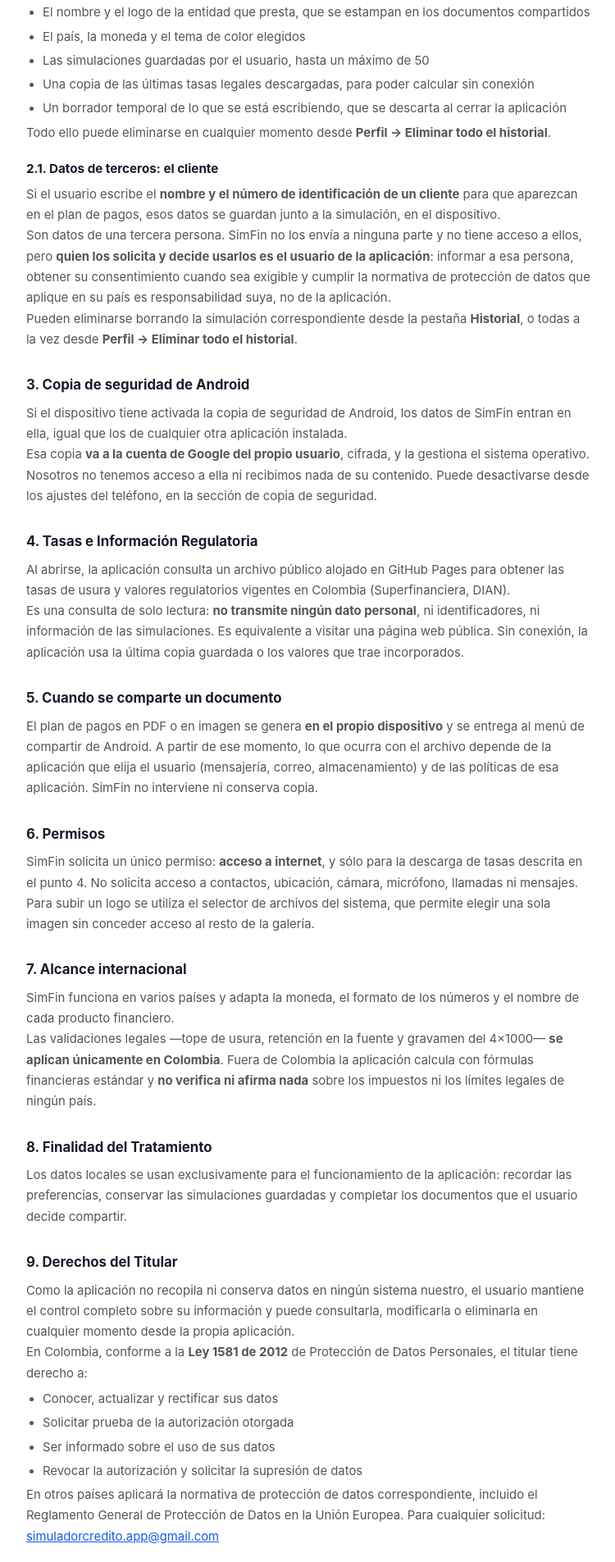
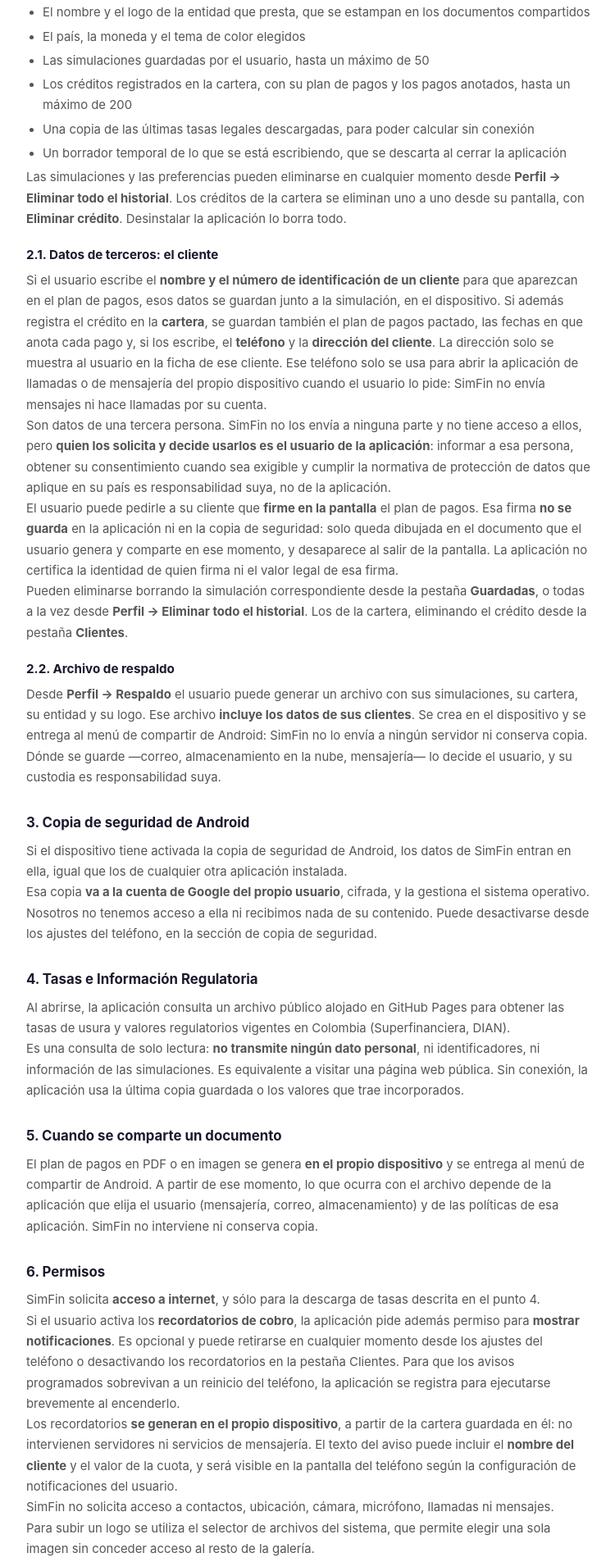
Before and after one commit to fabianreyes-star/simulador-credito-privacidad, a plain HTML site: page index.html in a window 1280 px wide. Shown: the part 528-2433 px from the top of the page at 82% size, without its empty margins (264-1014 px from the left). Drawn offline with Linux system fonts and the light colour scheme.

Commit message:
Política de privacidad para SimFin 1.6.0
Añade lo que la app guarda desde esta versión: créditos de clientes con
sus pagos, teléfono y dirección del cliente, archivo de respaldo,
recordatorios de cobro con su permiso de notificaciones y la firma en
pantalla, que no se guarda. Actualizada al 16 de noviembre de 2026.

```diff
--- a/index.html
+++ b/index.html
@@ -63,7 +63,7 @@
 <body>
 
   <h1>Política de Privacidad</h1>
-  <p class="subtitle">Última actualización: 22 de agosto de 2026</p>
+  <p class="subtitle">Última actualización: 16 de noviembre de 2026</p>
 
   <div class="aviso">
     <strong>Aviso importante:</strong> Esta aplicación es una herramienta informativa de cálculo financiero. Los resultados son orientativos y no constituyen una oferta de crédito, asesoría financiera vinculante ni compromiso de ninguna entidad financiera. Las tasas pueden variar según cada entidad.
@@ -80,15 +80,20 @@
     <li>El nombre y el logo de la entidad que presta, que se estampan en los documentos compartidos</li>
     <li>El país, la moneda y el tema de color elegidos</li>
     <li>Las simulaciones guardadas por el usuario, hasta un máximo de 50</li>
+    <li>Los créditos registrados en la cartera, con su plan de pagos y los pagos anotados, hasta un máximo de 200</li>
     <li>Una copia de las últimas tasas legales descargadas, para poder calcular sin conexión</li>
     <li>Un borrador temporal de lo que se está escribiendo, que se descarta al cerrar la aplicación</li>
   </ul>
-  <p>Todo ello puede eliminarse en cualquier momento desde <strong>Perfil → Eliminar todo el historial</strong>.</p>
+  <p>Las simulaciones y las preferencias pueden eliminarse en cualquier momento desde <strong>Perfil → Eliminar todo el historial</strong>. Los créditos de la cartera se eliminan uno a uno desde su pantalla, con <strong>Eliminar crédito</strong>. Desinstalar la aplicación lo borra todo.</p>
 
   <h3>2.1. Datos de terceros: el cliente</h3>
-  <p>Si el usuario escribe el <strong>nombre y el número de identificación de un cliente</strong> para que aparezcan en el plan de pagos, esos datos se guardan junto a la simulación, en el dispositivo.</p>
+  <p>Si el usuario escribe el <strong>nombre y el número de identificación de un cliente</strong> para que aparezcan en el plan de pagos, esos datos se guardan junto a la simulación, en el dispositivo. Si además registra el crédito en la <strong>cartera</strong>, se guardan también el plan de pagos pactado, las fechas en que anota cada pago y, si los escribe, el <strong>teléfono</strong> y la <strong>dirección del cliente</strong>. La dirección solo se muestra al usuario en la ficha de ese cliente. Ese teléfono solo se usa para abrir la aplicación de llamadas o de mensajería del propio dispositivo cuando el usuario lo pide: SimFin no envía mensajes ni hace llamadas por su cuenta.</p>
   <p>Son datos de una tercera persona. SimFin no los envía a ninguna parte y no tiene acceso a ellos, pero <strong>quien los solicita y decide usarlos es el usuario de la aplicación</strong>: informar a esa persona, obtener su consentimiento cuando sea exigible y cumplir la normativa de protección de datos que aplique en su país es responsabilidad suya, no de la aplicación.</p>
-  <p>Pueden eliminarse borrando la simulación correspondiente desde la pestaña <strong>Historial</strong>, o todas a la vez desde <strong>Perfil → Eliminar todo el historial</strong>.</p>
+  <p>El usuario puede pedirle a su cliente que <strong>firme en la pantalla</strong> el plan de pagos. Esa firma <strong>no se guarda</strong> en la aplicación ni en la copia de seguridad: solo queda dibujada en el documento que el usuario genera y comparte en ese momento, y desaparece al salir de la pantalla. La aplicación no certifica la identidad de quien firma ni el valor legal de esa firma.</p>
+  <p>Pueden eliminarse borrando la simulación correspondiente desde la pestaña <strong>Guardadas</strong>, o todas a la vez desde <strong>Perfil → Eliminar todo el historial</strong>. Los de la cartera, eliminando el crédito desde la pestaña <strong>Clientes</strong>.</p>
+
+  <h3>2.2. Archivo de respaldo</h3>
+  <p>Desde <strong>Perfil → Respaldo</strong> el usuario puede generar un archivo con sus simulaciones, su cartera, su entidad y su logo. Ese archivo <strong>incluye los datos de sus clientes</strong>. Se crea en el dispositivo y se entrega al menú de compartir de Android: SimFin no lo envía a ningún servidor ni conserva copia. Dónde se guarde —correo, almacenamiento en la nube, mensajería— lo decide el usuario, y su custodia es responsabilidad suya.</p>
 
   <h2>3. Copia de seguridad de Android</h2>
   <p>Si el dispositivo tiene activada la copia de seguridad de Android, los datos de SimFin entran en ella, igual que los de cualquier otra aplicación instalada.</p>
@@ -102,7 +107,10 @@
   <p>El plan de pagos en PDF o en imagen se genera <strong>en el propio dispositivo</strong> y se entrega al menú de compartir de Android. A partir de ese momento, lo que ocurra con el archivo depende de la aplicación que elija el usuario (mensajería, correo, almacenamiento) y de las políticas de esa aplicación. SimFin no interviene ni conserva copia.</p>
 
   <h2>6. Permisos</h2>
-  <p>SimFin solicita un único permiso: <strong>acceso a internet</strong>, y sólo para la descarga de tasas descrita en el punto 4. No solicita acceso a contactos, ubicación, cámara, micrófono, llamadas ni mensajes.</p>
+  <p>SimFin solicita <strong>acceso a internet</strong>, y sólo para la descarga de tasas descrita en el punto 4.</p>
+  <p>Si el usuario activa los <strong>recordatorios de cobro</strong>, la aplicación pide además permiso para <strong>mostrar notificaciones</strong>. Es opcional y puede retirarse en cualquier momento desde los ajustes del teléfono o desactivando los recordatorios en la pestaña Clientes. Para que los avisos programados sobrevivan a un reinicio del teléfono, la aplicación se registra para ejecutarse brevemente al encenderlo.</p>
+  <p>Los recordatorios <strong>se generan en el propio dispositivo</strong>, a partir de la cartera guardada en él: no intervienen servidores ni servicios de mensajería. El texto del aviso puede incluir el <strong>nombre del cliente</strong> y el valor de la cuota, y será visible en la pantalla del teléfono según la configuración de notificaciones del usuario.</p>
+  <p>SimFin no solicita acceso a contactos, ubicación, cámara, micrófono, llamadas ni mensajes.</p>
   <p>Para subir un logo se utiliza el selector de archivos del sistema, que permite elegir una sola imagen sin conceder acceso al resto de la galería.</p>
 
   <h2>7. Alcance internacional</h2>
@@ -110,7 +118,7 @@
   <p>Las validaciones legales —tope de usura, retención en la fuente y gravamen del 4×1000— <strong>se aplican únicamente en Colombia</strong>. Fuera de Colombia la aplicación calcula con fórmulas financieras estándar y <strong>no verifica ni afirma nada</strong> sobre los impuestos ni los límites legales de ningún país.</p>
 
   <h2>8. Finalidad del Tratamiento</h2>
-  <p>Los datos locales se usan exclusivamente para el funcionamiento de la aplicación: recordar las preferencias, conservar las simulaciones guardadas y completar los documentos que el usuario decide compartir.</p>
+  <p>Los datos locales se usan exclusivamente para el funcionamiento de la aplicación: recordar las preferencias, conservar las simulaciones y la cartera, avisar de los vencimientos si el usuario lo pide y completar los documentos y recibos que decide compartir.</p>
 
   <h2>9. Derechos del Titular</h2>
   <p>Como la aplicación no recopila ni conserva datos en ningún sistema nuestro, el usuario mantiene el control completo sobre su información y puede consultarla, modificarla o eliminarla en cualquier momento desde la propia aplicación.</p>
```
